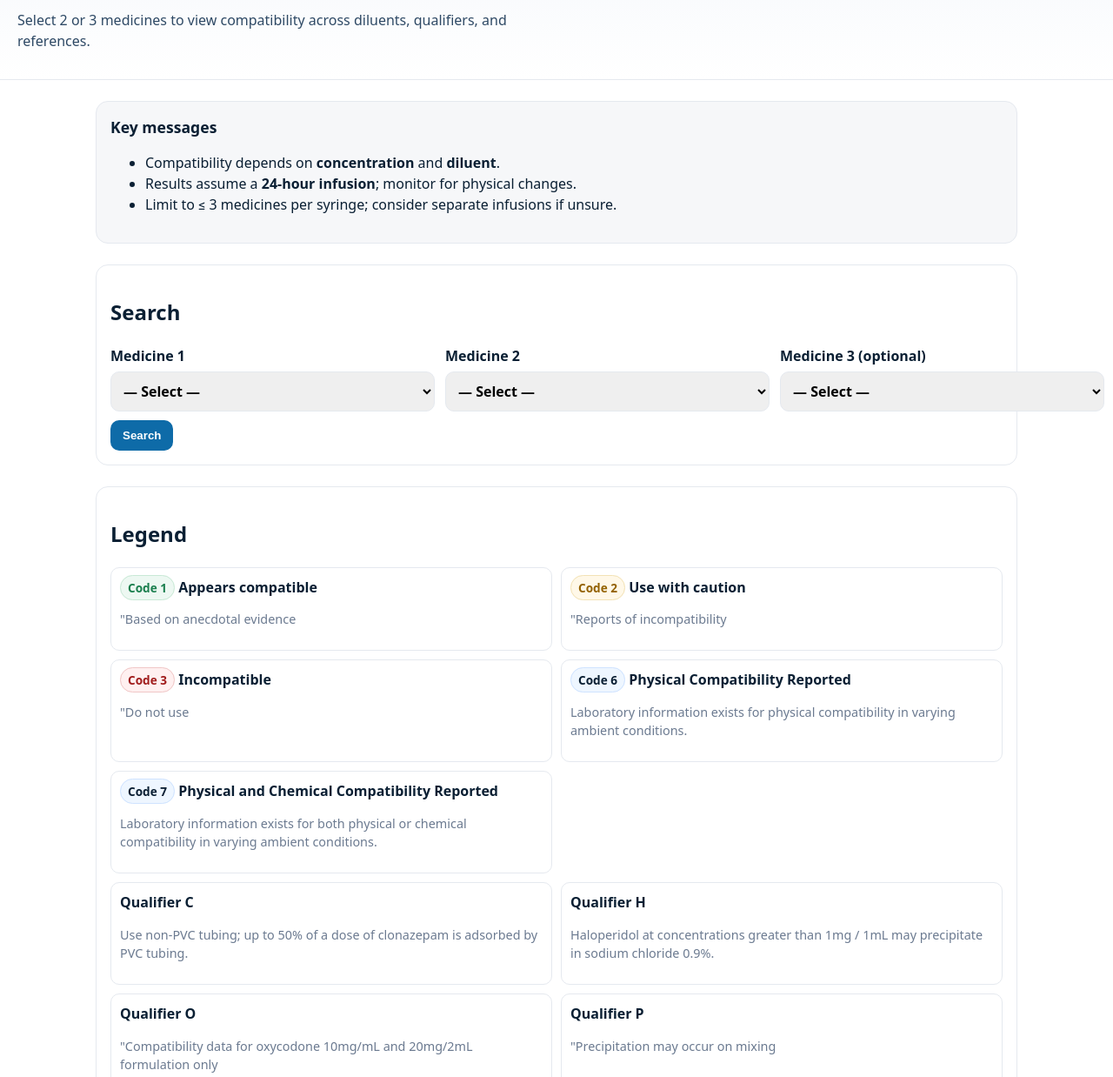
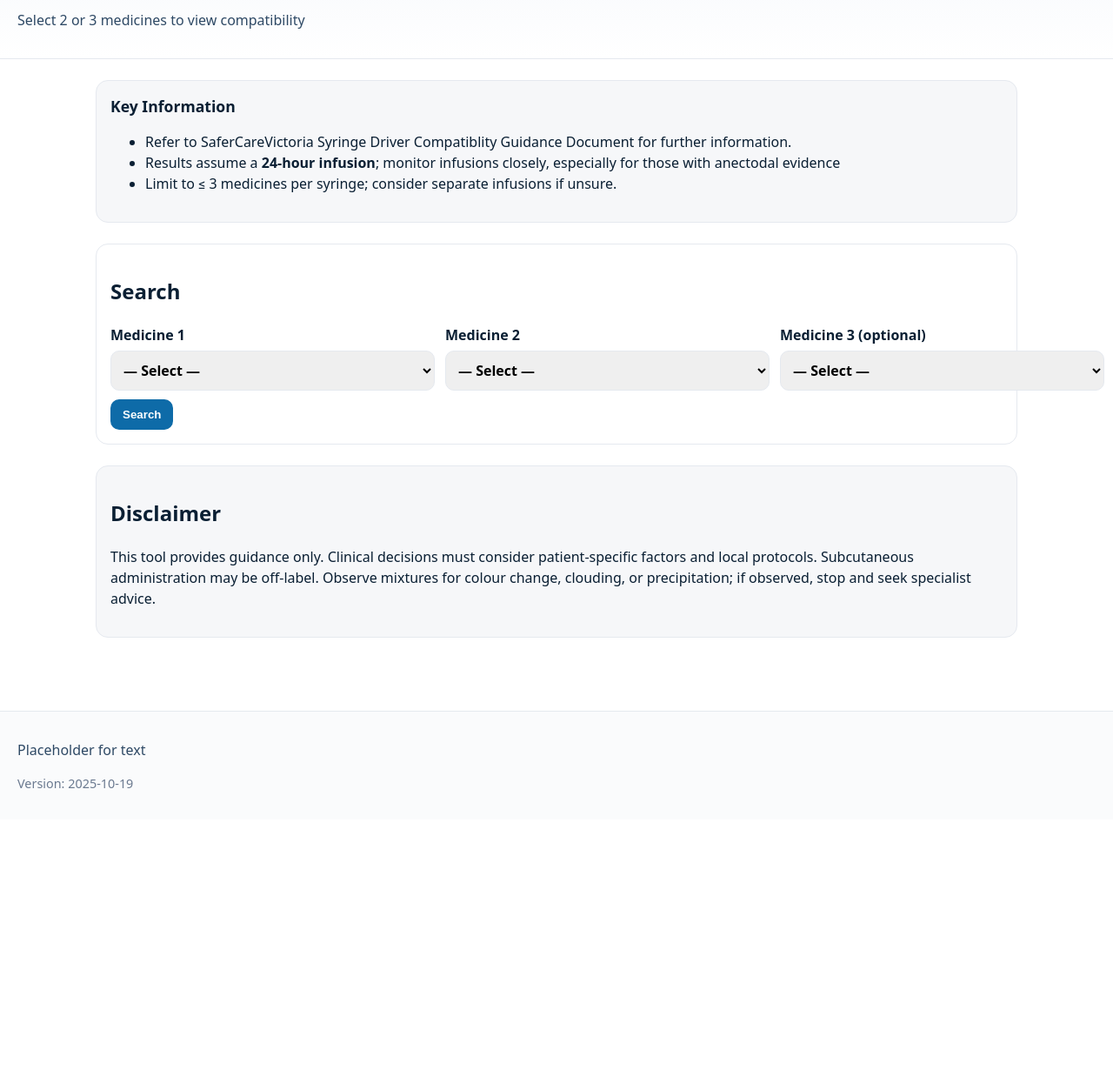
Before and after one commit to rwoj1/Compatibility, a plain HTML site: page index.html in a window 1280 px wide. Shown: the part 94-1332 px from the top of the page at 87% size. After the commit the page ends 1036 px from the top, so only its background shows below. Drawn offline with Linux system fonts and the light colour scheme; no server answers.

Commit message:
Update index.html

```diff
--- a/index.html
+++ b/index.html
@@ -12,15 +12,15 @@
       <a href="#">Home</a> / <span>Syringe driver compatibility</span>
     </nav>
     <h1>Syringe driver compatibility</h1>
-    <p class="lede">Select 2 or 3 medicines to view compatibility across diluents, qualifiers, and references.</p>
+    <p class="lede">Select 2 or 3 medicines to view compatibility</p>
   </header>
 
   <main class="container">
     <aside class="toc">
-      <h2>Key messages</h2>
+      <h2>Key Information</h2>
       <ul>
-        <li>Compatibility depends on <strong>concentration</strong> and <strong>diluent</strong>.</li>
-        <li>Results assume a <strong>24-hour infusion</strong>; monitor for physical changes.</li>
+        <li>Refer to SaferCareVictoria Syringe Driver Compatiblity Guidance Document for further information.</li>
+        <li>Results assume a <strong>24-hour infusion</strong>; monitor infusions closely, especially for those with anectodal evidence</li>
         <li>Limit to ≤ 3 medicines per syringe; consider separate infusions if unsure.</li>
       </ul>
     </aside>
@@ -48,12 +48,6 @@
 
     <section id="results"></section>
 
-    <section class="panel">
-      <h2>Legend</h2>
-      <div class="legend-grid" id="legendClassifications"></div>
-      <div class="legend-grid" id="legendQualifiers"></div>
-    </section>
-
     <section class="panel subtle">
       <h2>Disclaimer</h2>
       <p>This tool provides guidance only. Clinical decisions must consider patient-specific factors and local protocols. Subcutaneous administration may be off-label. Observe mixtures for colour change, clouding, or precipitation; if observed, stop and seek specialist advice.</p>
@@ -62,7 +56,7 @@
 
   <footer class="site-footer">
     <div>
-      <p><strong>Acknowledgement of Country.</strong> We acknowledge the Traditional Owners and pay respect to Elders past and present.</p>
+      <p>Placeholder for text</p>
       <p class="meta">Version: <span id="dataVersion">—</span></p>
     </div>
   </footer>
```
